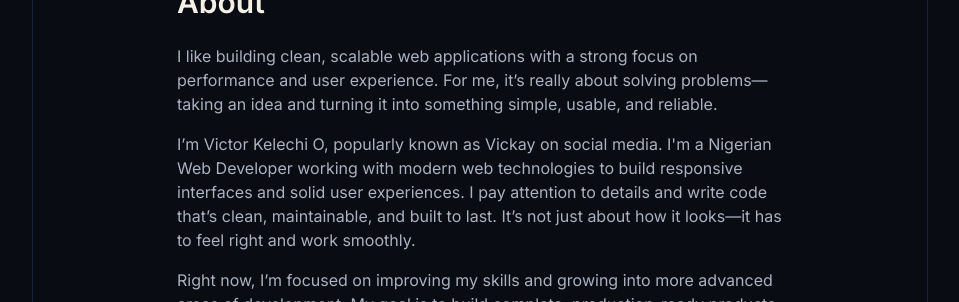
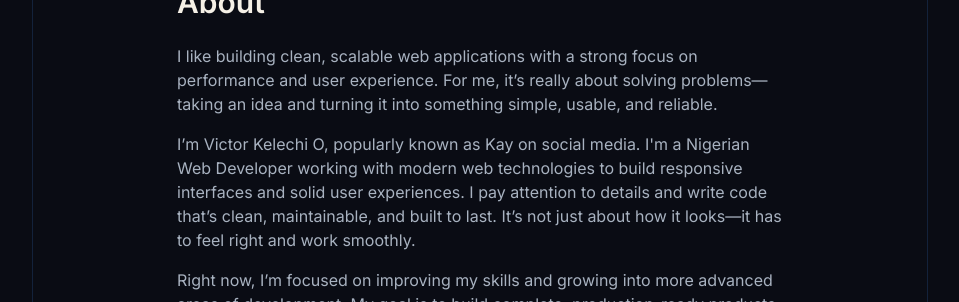
Before and after one commit to cyber-bro001/vickay-portfolio, a React (Vite) app: page / in a window 1280 px wide. Shown: the part 1080-1382 px from the top of the page, without its empty margins (160-1119 px from the left). Built offline with nearby package versions, Linux system fonts and the light colour scheme; a web font is replaced by a local one.

Commit message:
Update About.jsx

```diff
--- a/src/pages/About.jsx
+++ b/src/pages/About.jsx
@@ -7,7 +7,7 @@ const About = () => {
             <div className="container mx-auto px-4 py-20 max-w-4xl">
                 <h1 className="text-xl md:text-3xl font-bold mb-6 text-primaryText text-heading">About</h1>
                 <p className="text-sm md:text-base leading-relaxed mb-4">I like building clean, scalable web applications with a strong focus on performance and user experience. For me, it’s really about solving problems—taking an idea and turning it into something simple, usable, and reliable.</p>
-                <p className="text-sm md:text-base leading-relaxed mb-4">I’m Victor Kelechi O, popularly known as Vickay on social media. I'm a Nigerian Web Developer working with modern web technologies to build responsive interfaces and solid user experiences. I pay attention to details and write code that’s clean, maintainable, and built to last. It’s not just about how it looks—it has to feel right and work smoothly.</p>
+                <p className="text-sm md:text-base leading-relaxed mb-4">I’m Victor Kelechi O, popularly known as Kay on social media. I'm a Nigerian Web Developer working with modern web technologies to build responsive interfaces and solid user experiences. I pay attention to details and write code that’s clean, maintainable, and built to last. It’s not just about how it looks—it has to feel right and work smoothly.</p>
                 <p className="text-sm md:text-base leading-relaxed">Right now, I’m focused on improving my skills and growing into more advanced areas of development. My goal is to build complete, production-ready products and keep getting better through real-world projects and hands-on experience.</p>
             </div>
             <div className="mx-auto overflow-hidden mb-6 md:mb-4 mt-5 md:mt-10 flex items-center p-2 rounded-lg border border-accentSoft bg-cardBg">
```
